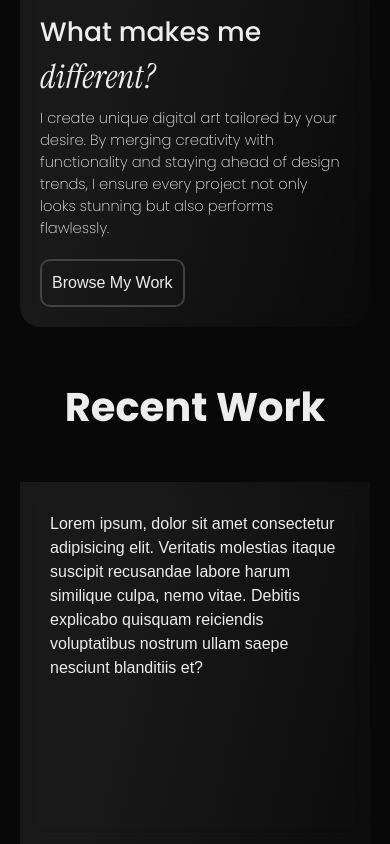
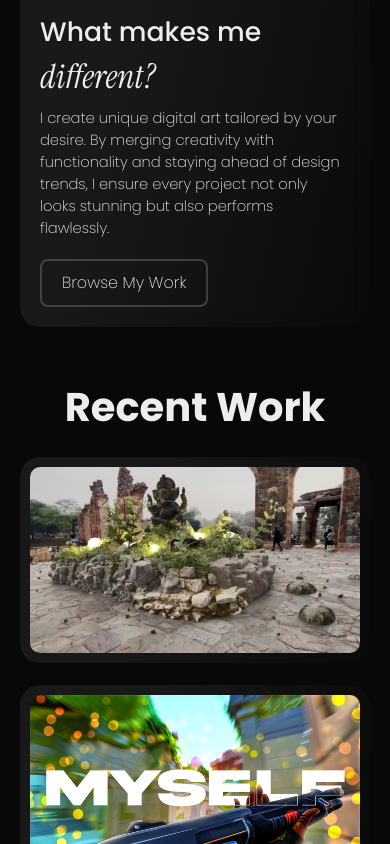
Before and after one commit to princemerja1/portfolio, a Next.js app: page / in a window 390 px wide. Shown: the part 1156-2000 px from the top of the page. Built offline with nearby package versions, Linux system fonts and the light colour scheme.

Commit message:
bug fixed 1

```diff
--- a/public/projects.json
+++ b/public/projects.json
@@ -8,16 +8,16 @@
   },
   {
     "id": "2",
-    "title": "1st Valorant Montage",
-    "description": "My First Valorant Montage is a highlight reel of my best moments in Valorant, showcasing a mix of sharp aim, clutch plays, and strategic teamwork. This video captures the intense highs of the game—from securing multi-kills to turning the tide of a round with tactical brilliance. Each clip reflects my growth as a player, from learning the mechanics to understanding the importance of teamwork and strategy. With fast-paced editing and a high-energy soundtrack, this montage gives a glimpse into my journey as I strive to improve and push my limits in Valorant. It’s the first step in my competitive journey, and I’m excited to share more epic moments as I continue to evolve in the game.",
+    "title": "1st Valorant Montage - Thumbnail",
+    "description": "My First Valorant Montage is a highlight of my best moments in Valorant, showcasing a mix of sharp aim, clutch plays, and strategic teamwork. This video captures the intense highs of the game—from securing multi-kills to turning the tide of a round with tactical brilliance. Each clip reflects my growth as a player, from learning the mechanics to understanding the importance of teamwork and strategy. With fast-paced editing and a high-energy soundtrack, this montage gives a glimpse into my journey as I strive to improve and push my limits in Valorant. It’s the first step in my competitive journey, and I’m excited to share more epic moments as I continue to evolve in the game.",
     "image_url": "/projects/1st_Montage/image.jpg",
-    "url": "princemerja.vercel.app"
+    "url": ""
   },
   {
     "id": "3",
     "title": "Ganeshji Statue VFX",
     "description": "Ganeshji VFX is a stunning VFX creation where I integrated digital effects into a real-world scene featuring a Ganeshji murti placed on a large rock surrounded by lush greenery. The project combines traditional religious symbolism with modern visual effects, bringing the scene to life in an artistic and immersive way. I used VFX to enhance the natural surroundings, adding subtle lighting effects, mystical elements, and a sense of divine presence around the murti. The rock, covered with vibrant greenery, serves as a beautiful contrast to the digital enhancements, highlighting the fusion of nature and spirituality. This project showcases my ability to blend real-world footage with creative visual effects, making Ganeshji's presence feel even more powerful and ethereal in the tranquil setting.",
     "image_url": "/projects/GaneshJI_statue_in_park/image.jpg",
-    "url": "princemerja.vercel.app"
+    "url": "https://www.instagram.com/reel/CxYJCzVMEsc/?utm_source=ig_web_copy_link&igsh=MzRlODBiNWFlZA=="
   }
 ]
--- a/src/app/components/Work/Work.css
+++ b/src/app/components/Work/Work.css
@@ -19,13 +19,117 @@
 }
 
 .work-main .card-work{
-  margin-top: 45px;
-  padding: 30px;
+  overflow: hidden;
+  border-radius: 20px;
+  margin-top: 20px;
+  padding: 10px;
   width: 100%;
-  height: 500px;
+  height: auto;
 }
 
+.work-main .card-work .image{
+  border-radius: 10px;
+  overflow: hidden;
+}
 
-@media (max-width: 768px) {
+.projects-grid {
+  display: grid;
+  grid-template-columns: repeat(2, 1fr); /* 3 columns */
+  gap: 20px; /* Spacing between grid items */
+}
+
+.work-main .card-work .image {
+  width: 100%;
+}
+.browsemywork-container{
+  display: flex;
+  flex-direction: column;
+  align-items: center;
+  justify-content: center;
+  min-height: 100%;
+}
+.browsemywork {
+  display: inline-block;
+  margin: 20px auto; /* Center the link horizontally and add spacing from the grid */
+  padding: 10px 20px;
+  border-radius: 8px;
+  text-align: center;
+  font-family: "Poppins", serif;
+  font-weight: 200;
+  font-style: normal;
+  cursor: pointer;
+  transition: background-color 0.3s ease, transform 0.3s ease;
+}
+
+.browsemywork:hover {
+  transform: scale(1.05);
+}
+
+@media (max-width: 2560px) {
+  .back{
+    display: flex;
+  }
+  p{
+    font-size: 40pt;
+  }
+  .projects-grid {
+    display: grid;
+    grid-template-columns: repeat(3, 1fr); /* 3 columns */
+    gap: 20px; /* Spacing between grid items */
+  }
+
 
 }
+@media (max-width: 1440px) {
+  .back{
+    display: flex;
+  }
+  .projects-grid {
+    display: grid;
+    grid-template-columns: repeat(3, 1fr); /* 3 columns */
+    gap: 20px; /* Spacing between grid items */
+  }
+
+}
+@media (max-width: 1024px) {
+  .back{
+    display: flex;
+  }
+  .projects-grid {
+    display: grid;
+    grid-template-columns: repeat(3, 1fr); /* 3 columns */
+    gap: 20px; /* Spacing between grid items */
+  }
+
+}
+/* Small screens (mobile) */
+@media (max-width: 768px) {
+  .back{
+    display: none;
+  }
+  .card-work{
+    border-radius: 20px;
+  }
+  .projects-grid {
+    display: grid;
+    grid-template-columns: repeat(1, 1fr); /* 3 columns */
+    gap: 20px; /* Spacing between grid items */
+  }
+
+}
+
+/* Extra small screens (very small mobile) */
+@media (max-width: 480px) {
+  .back{
+    display: none;
+  }
+  .card-work{
+    border-radius: 20px;
+  }
+  .projects-grid {
+    display: grid;
+    grid-template-columns: repeat(1, 1fr); /* 3 columns */
+    gap: 2px;
+  }
+
+}
--- a/src/app/components/Work/Work.tsx
+++ b/src/app/components/Work/Work.tsx
@@ -1,30 +1,57 @@
 import "./Work.css";
 import "../card.css";
+import Image from "next/image";
+import fs from "fs";
+import path from "path";
+import Link from "next/link";
 
-export default function Work(){
+interface WorkItem {
+  id: string;
+  title: string;
+  description: string;
+  image_url: string;
+  url: string;
+}
+
+async function getProjects(): Promise<WorkItem[]> {
+  const filePath = path.join(process.cwd(), "public", "projects.json");
+  const fileContent = fs.readFileSync(filePath, "utf8");
+  const projects = JSON.parse(fileContent);
+  return projects.slice(-3).reverse();
+}
+
+const WorkPage = async () => {
+  const projects = await getProjects();
   return (
     <>
       <div className="work-main">
         <div className="recent-wrapper">
           <div className="recent-text">Recent Work</div>
         </div>
-        <div className="card card-work">
-          <div className="image">
+        <div className="projects-grid">
+          {projects.map((project) => (
+            <Link href={`projects/${project.id}`} key={project.id}>
+              <div className="card card-work">
+                <div className="image">
+                  <Image
+                    alt={project.title}
+                    src={project.image_url}
+                    width="1600"
+                    height="900"
+                  />
+                </div>
+              </div>
+            </Link>
+          ))}
+        </div>
+        <div className="browsemywork-container">
 
-          </div>
-          <div className="text">
-              Lorem ipsum, dolor sit amet consectetur adipisicing elit. Veritatis molestias itaque suscipit recusandae labore harum similique culpa, nemo vitae. Debitis explicabo quisquam reiciendis voluptatibus nostrum ullam saepe nesciunt blanditiis et?
-          </div>
-        </div>
-        <div className="card card-work">
-          <div className="image">
-
-          </div>
-          <div className="text">
-              Lorem ipsum, dolor sit amet consectetur adipisicing elit. Veritatis molestias itaque suscipit recusandae labore harum similique culpa, nemo vitae. Debitis explicabo quisquam reiciendis voluptatibus nostrum ullam saepe nesciunt blanditiis et?
-          </div>
+        <Link href="/projects">
+          <div className="button browsemywork">{"Click to see all >"}</div>
+        </Link>
         </div>
       </div>
     </>
   );
-}
+};
+export default WorkPage;
--- a/src/app/projects/page.tsx
+++ b/src/app/projects/page.tsx
@@ -19,6 +19,7 @@ async function getProjects(): Promise<WorkItem[]> {
   const filePath = path.join(process.cwd(), "public", "projects.json");
   const fileContent = fs.readFileSync(filePath, "utf8");
   return JSON.parse(fileContent);
+
 }
 
 const BrowseMyWorkPage = async () => {
```
Also changed, not shown: src/app/projects/[projectid]/projectid.css (+22 -2 lines).
